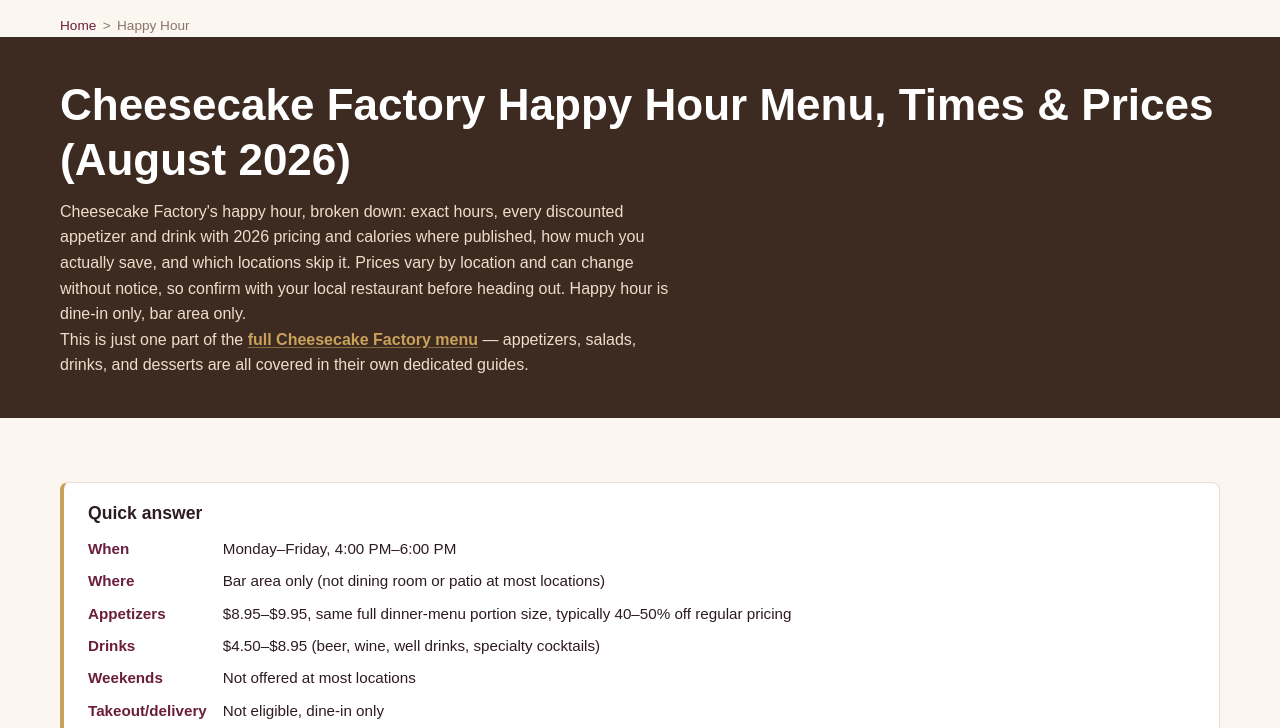
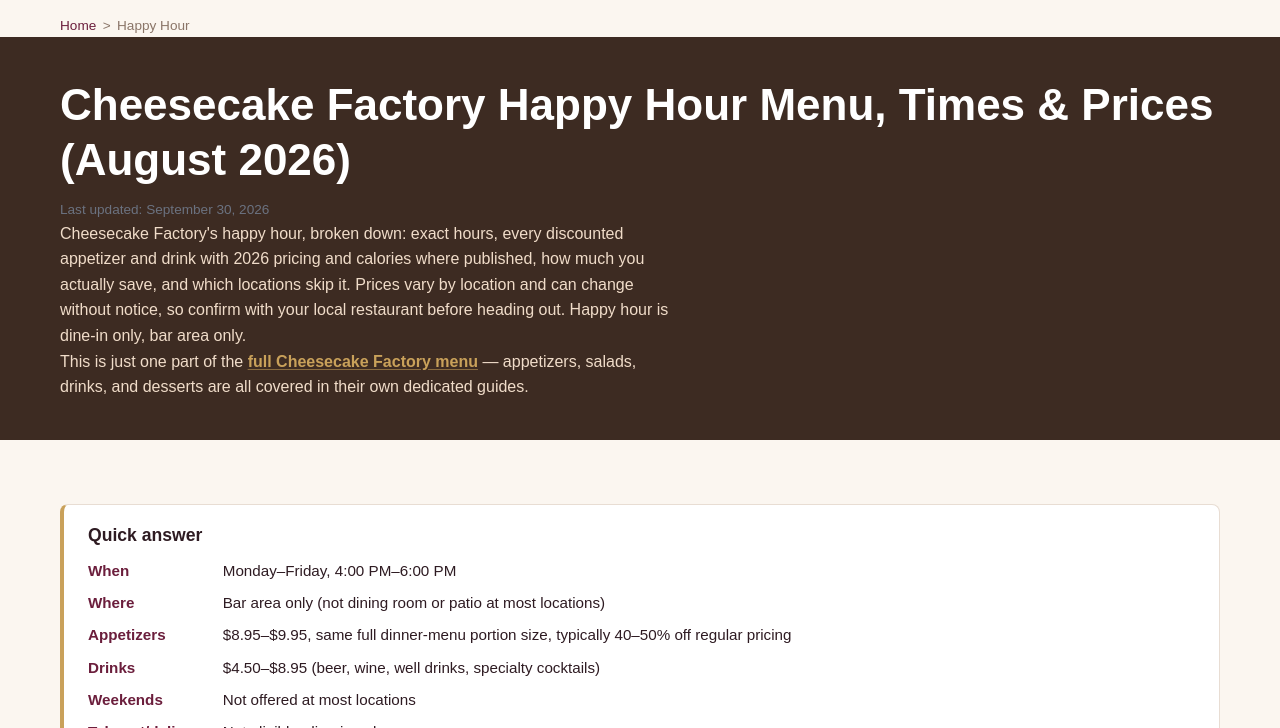
Before and after one commit to cavamenu11-boop/cheesecake-factory-menu, a plain HTML site: page happy-hour/index.html in a window 1280 px wide. Shown: the part 62-790 px from the top of the page. Drawn offline with Linux system fonts and the light colour scheme.

Commit message:
Freshness: add Last updated September 30, 2026 line (batch 3/3)

```diff
--- a/happy-hour/index.html
+++ b/happy-hour/index.html
@@ -93,6 +93,7 @@
     <section class="page-hero">
       <div class="container">
         <h1>Cheesecake Factory Happy Hour Menu, Times &amp; Prices (August 2026)</h1>
+          <p class="last-updated" style="font-size:0.85rem;color:#6b7280;margin:0.4rem 0 0;">Last updated: <time datetime="2026-09-30">September 30, 2026</time></p>
         <p>Cheesecake Factory's happy hour, broken down: exact hours, every discounted appetizer and drink with 2026 pricing and calories where published, how much you actually save, and which locations skip it. Prices vary by location and can change without notice, so confirm with your local restaurant before heading out. Happy hour is dine-in only, bar area only.</p>
         <p>This is just one part of the <a href="../">full Cheesecake Factory menu</a> — appetizers, salads, drinks, and desserts are all covered in their own dedicated guides.</p>
       </div>
```
Also changed, not shown: seafood/index.html (+1 -0 lines).
